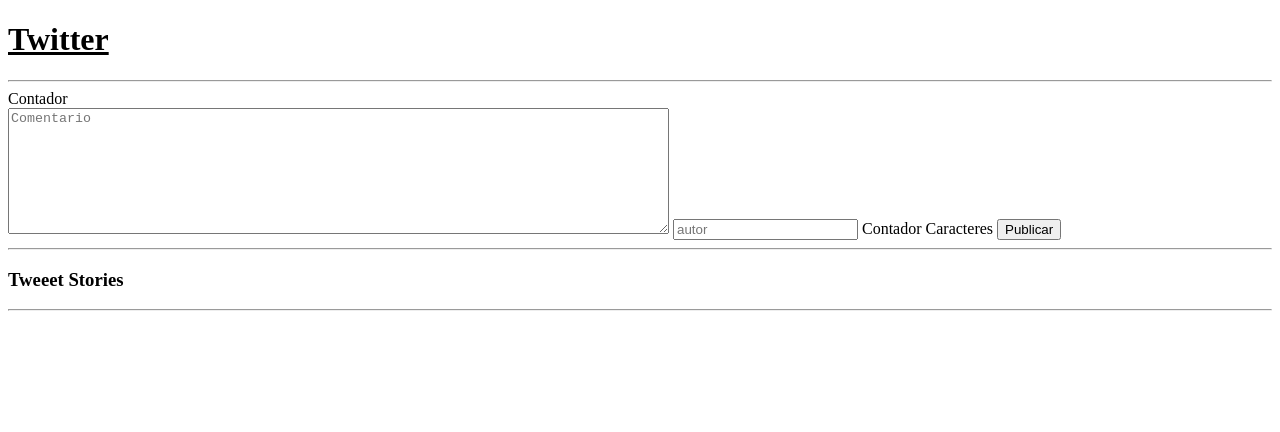
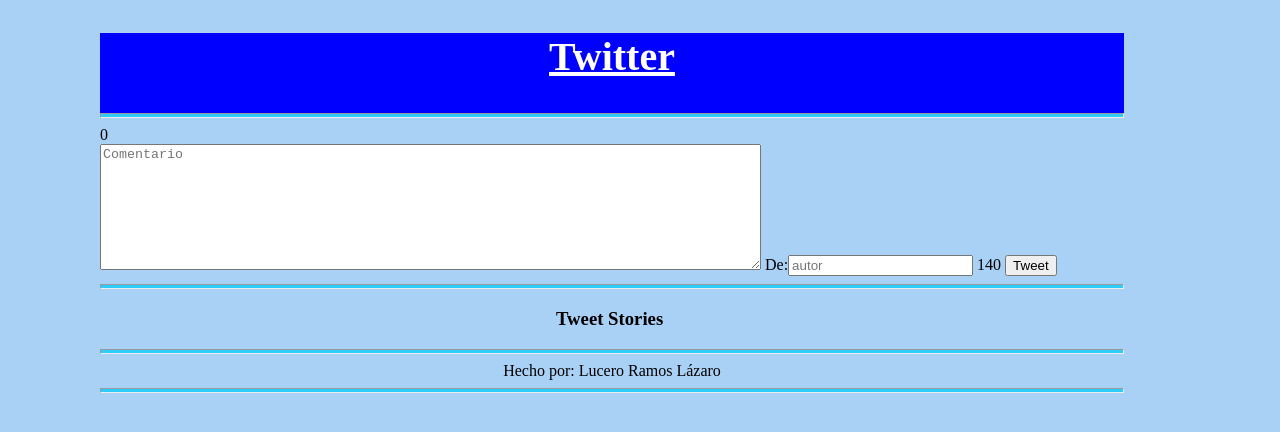
Before and after one commit to Lucero07/eventostwitter, a plain HTML site: page index.html in a window 1280 px wide. Drawn offline with Linux system fonts and the light colour scheme.

Commit message:
segundo intento

```diff
--- /dev/null
+++ b/estilos.css
@@ -0,0 +1,37 @@
+body {
+    margin-left: 100px;
+    background-color: #A9D0F5;
+    width: 80%;
+    height: auto;
+}
+
+.titulo {
+    background-color: blue;
+}
+
+h1 {
+    text-align: center;
+    color: white;
+    font-size: 40px;
+}
+
+hr {
+    padding: 1.5px;
+    background-color: #2ECCFA;
+}
+
+.tweet {
+    background-color: #CEE3F6;
+    margin: 1px;
+}
+
+.lista_tweets {
+    margin-left: 40%;
+    text-align: center;
+    width: 200px;
+    height: auto;
+}
+footer{
+  text-align: center;
+}
+#page #branding #access .current_page_ancestor > a:focus {color: #FF0000;
--- a/index.html
+++ b/index.html
@@ -4,31 +4,36 @@
 <head>
     <meta charset="utf-8">
     <title>Twitter</title>
+    <link id="estilo" rel="stylesheet" type="text/css" href="estilos.css" />
+    <link rel="shorcut icon" type="image/x-icon" href="assets/twitter.png" />
 </head>
 
 <body>
+    <section class="titulo">
     <h1><b><u>Twitter</b></u></h1>
     <hr>
-    <span>Contador</span>
-    <section >
+  </section>
+    <span id="contador_click">Contador</span>
+    <section>
         <textarea id="comentarios" rows="8" cols="80" placeholder="Comentario"></textarea>
-        <input  id="autor" type="text" placeholder="autor">
-        <span>Contador Caracteres </span>
-        <input  type="button" value="Publicar" onclick="agreagarTwitter()">
+        <label>De:</label><input id="autor" type="text" placeholder="autor">
+        <span id="num_caracteres">140</span>
+        <input type="button" value="Tweet" onclick="agreagarTwitter()">
 
     </section>
     <hr>
-    <section>
-      <h3>Tweeet Stories</h3>
-      <hr>
-        <article id="lista_comentarios">
-
-
+    <section class="lista_tweets">
+        <h3>Tweet Stories</h3>
+        <article class="tweet" id="lista_comentarios">
         </article>
     </section>
-<script src="main.js">
-
-</script>
+    <script src="main.js">
+    </script>
+    <footer id="pie_pagina">
+      <hr>
+        Hecho por: Lucero Ramos Lázaro
+        <hr>
+    </footer>
 </body>
 
 </html>
--- a/main.js
+++ b/main.js
@@ -6,16 +6,43 @@
     } else if (autor === '') {
         alert("No estas agregando el Autor?");
     } else {
-        var textos = "Tweeet: " + texto + "<br>" + "Autor: " + autor;
+        var textos = "Tweeet: " + texto + "<br>" + "Autor: " + autor + "<hr>";
         var article = document.createElement('article');
 
+
         article.innerHTML = textos === '' ? '' : textos
-        document.getElementById('lista_comentarios').appendChild(article);
+              document.getElementById('lista_comentarios').appendChild(article);
+
+        //Limpiar las entradas
         document.getElementById('comentarios').value = "";
         document.getElementById('autor').value = "";
-    }
+        document.getElementById("num_caracteres").innerHTML = 140;
+      };
 };
 
-function cuenta() {
-    document.article[0].caracteres.value = document.article[0].texto.value.length;
+var contador = document.getElementById('comentarios');
+contador.addEventListener('keypress', contadorCaracteres);
+var inicio = 140;
+
+function contadorCaracteres() {
+    if (inicio > 0) {
+        inicio -= 1;
+        var numCaracteres = document.getElementById("num_caracteres");
+        numCaracteres.innerHTML = inicio;
+    } else {
+        alert("No puedes escribir mas! :(");
+    };
 };
+
+
+
+document.getElementById('contador_click').innerHTML =0;
+var contaClick = document.getElementById('contador_click');
+window.addEventListener('click',contadorClick);
+var inicioClick = 0;
+
+
+function contadorClick() {
+inicioClick+=1;
+
+}
```
